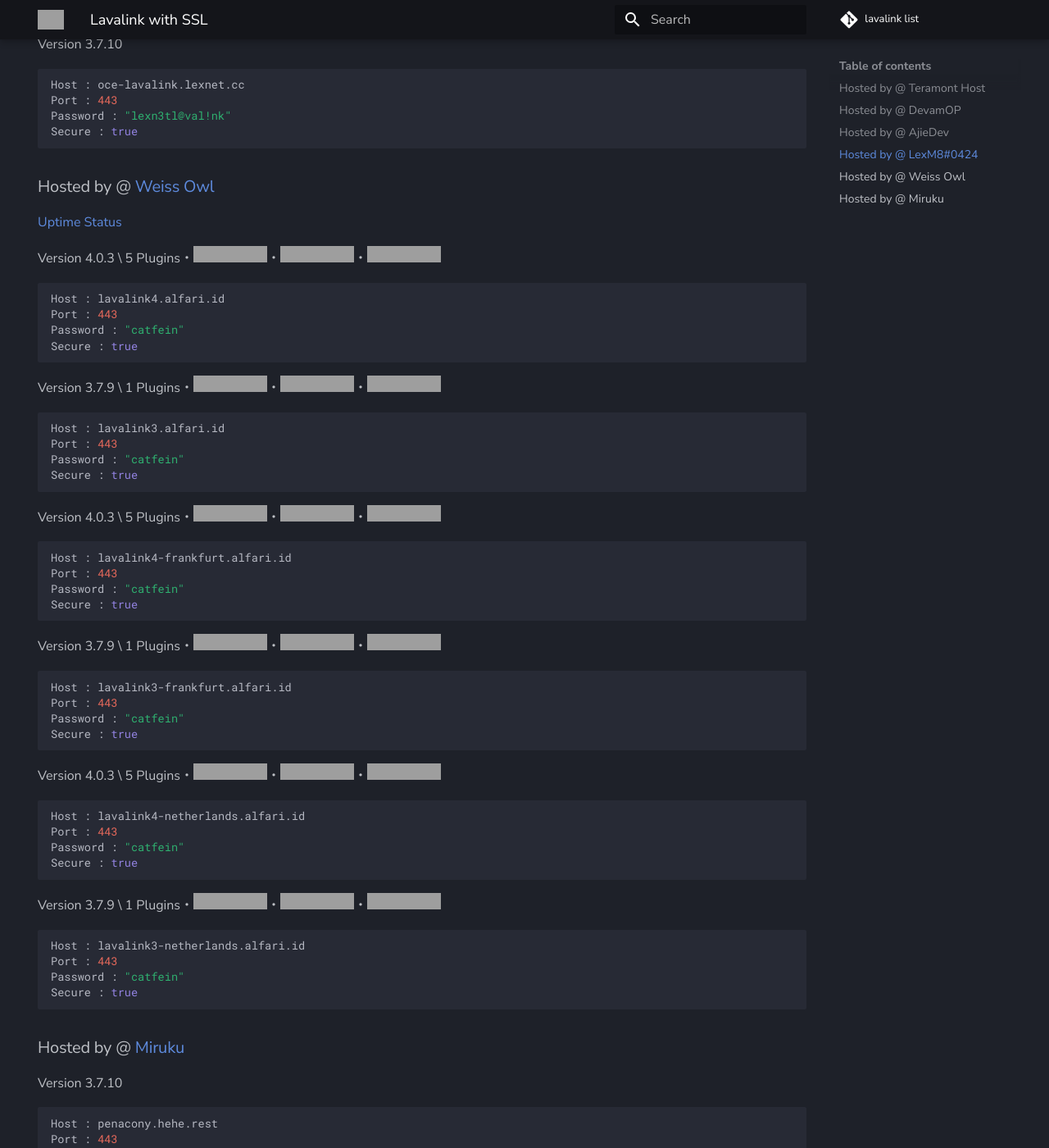
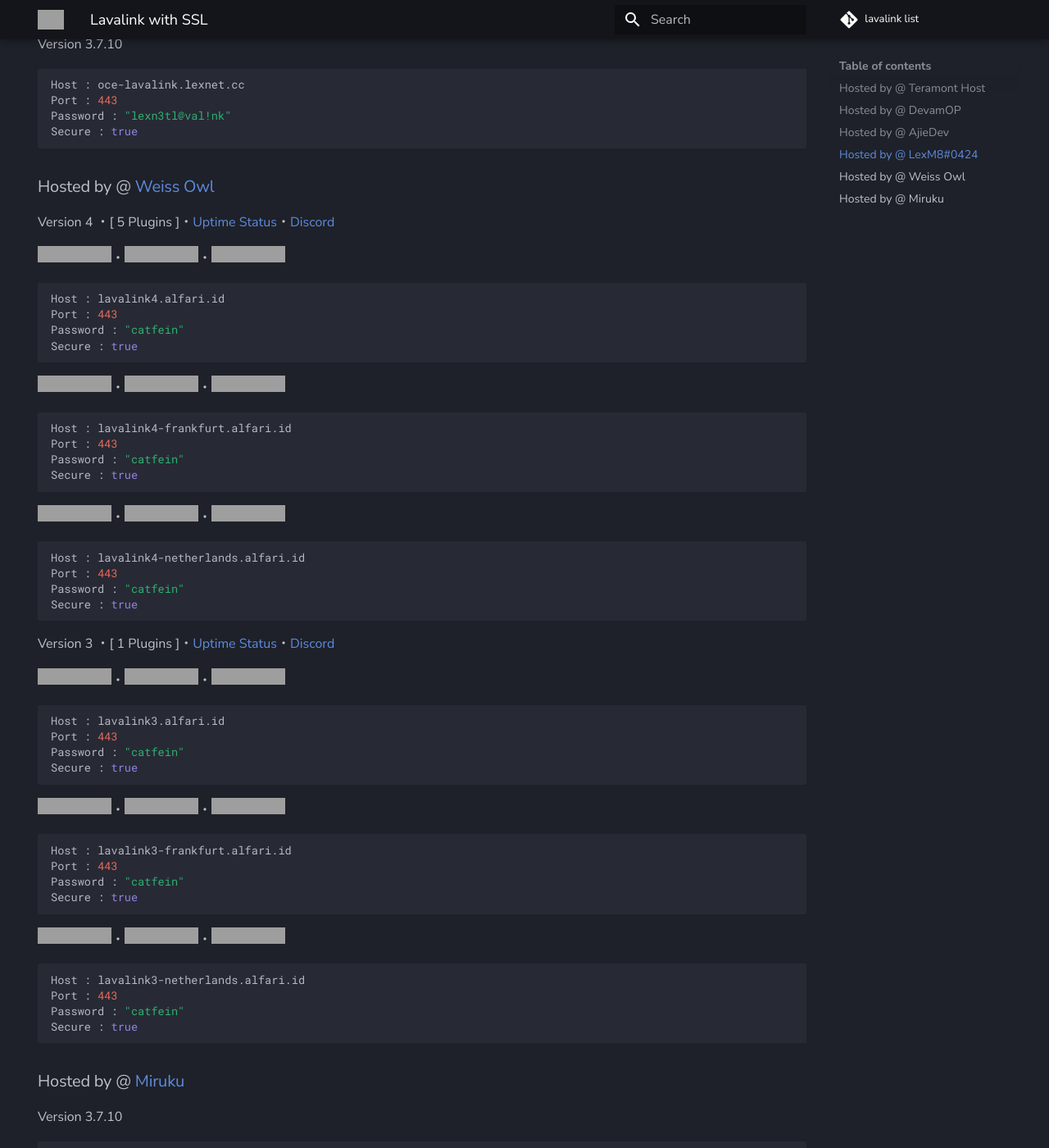
Before and after one commit to DarrenOfficial/lavalink-list, an MkDocs documentation site: the page built from docs/SSL/lavalink-with-ssl.md, in a window 1280 px wide and 1400 px high, scrolled down 1625 px, cut to the strip 0-1400 px from the top of the window. Shown: the whole strip at 82% size. Built offline with MkDocs 1.6.1 and Material for MkDocs 9.7.7, drawn with Linux system fonts in a browser that asks for light colours; comment, search, counter and statistics services are not loaded; grey boxes are pictures that could not be loaded.

Commit message:
Update View (#460)
* Update lavalink-without-ssl.md

update my node.alfari.id to bali.weissx.com

* Update lavalink-without-ssl.md

update secord lavalink to ver 4.0.0 and update new port

* Update lavalink-without-ssl.md

remove-old lavalink without ssl

* Update lavalink-with-ssl.md

add new lava ssl

* Update lavalink-without-ssl.md

add ver non ssl

* Update lavalink-without-ssl.md

add version v3 no ssl

* Update lavalink-with-ssl.md

add v3 with ssl

* Update lavalink-with-ssl.md

remove SSL

* Update lavalink-without-ssl.md

update new server lavaink with more bandwidth

* Update lavalink-with-ssl.md

add SSL ver

* Update lavalink-without-ssl.md

update link for non ssl

* Update lavalink-without-ssl.md

* Update lavalink-without-ssl.md

* Update lavalink-with-ssl.md

* Update lavalink-with-ssl.md

* Update lavalink-without-ssl.md

* Update lavalink-without-ssl.md

* Update lavalink-without-ssl.md

* Update lavalink-without-ssl.md

* Update lavalink-without-ssl.md

* Update lavalink-without-ssl.md

* Update lavalink-without-ssl.md

* Update lavalink-without-ssl.md

* Update lavalink-with-ssl.md

* Update lavalink-with-ssl.md

* Update lavalink-without-ssl.md

* Update lavalink-with-ssl.md

* Update lavalink-without-ssl.md

* Update lavalink-without-ssl.md

* Update lavalink-without-ssl.md

* Update lavalink-with-ssl.md

* Update lavalink-with-ssl.md

* Update lavalink-without-ssl.md

* Update lavalink-without-ssl.md

* Update lavalink-with-ssl.md

````diff
--- a/docs/SSL/lavalink-with-ssl.md
+++ b/docs/SSL/lavalink-with-ssl.md
@@ -81,41 +81,26 @@ Password : "lexn3tl@val!nk"
 Secure : true
 ```
 
+
 ### Hosted by @ [Weiss Owl](https://discord.alfari.id)
-[Uptime Status](https://kuma.alfari.id)
 
-Version 4.0.3 \ 5 Plugins・![Uptime](https://status.alfari.id/api/badge/4/uptime)・![Ping](https://status.alfari.id/api/badge/4/ping)・![Status](https://status.alfari.id/api/badge/4/status)
+Version 4 ・[ 5 Plugins ]・[Uptime Status](https://kuma.alfari.id)・[Discord](https://discord.alfari.id)
+
+![Uptime](https://status.alfari.id/api/badge/4/uptime)・![Ping](https://status.alfari.id/api/badge/4/ping)・![Status](https://status.alfari.id/api/badge/4/status)
 ```bash
 Host : lavalink4.alfari.id
 Port : 443
 Password : "catfein"
 Secure : true
 ```
-
-Version 3.7.9 \ 1 Plugins・![Uptime](https://status.alfari.id/api/badge/5/uptime)・![Ping](https://status.alfari.id/api/badge/5/ping)・![Status](https://status.alfari.id/api/badge/5/status)
-```bash
-Host : lavalink3.alfari.id
-Port : 443
-Password : "catfein"
-Secure : true
-```
-Version 4.0.3 \ 5 Plugins・![Uptime](https://status.alfari.id/api/badge/35/uptime)・![Ping](https://status.alfari.id/api/badge/35/ping)・![Status](https://status.alfari.id/api/badge/35/status)
+![Uptime](https://status.alfari.id/api/badge/35/uptime)・![Ping](https://status.alfari.id/api/badge/35/ping)・![Status](https://status.alfari.id/api/badge/35/status)
 ```bash
 Host : lavalink4-frankfurt.alfari.id
 Port : 443
 Password : "catfein"
 Secure : true
 ```
-
-Version 3.7.9 \ 1 Plugins・![Uptime](https://status.alfari.id/api/badge/34/uptime)・![Ping](https://status.alfari.id/api/badge/34/ping)・![Status](https://status.alfari.id/api/badge/34/status)
-```bash
-Host : lavalink3-frankfurt.alfari.id
-Port : 443
-Password : "catfein"
-Secure : true
-```
-
-Version 4.0.3 \ 5 Plugins・![Uptime](https://status.alfari.id/api/badge/32/uptime)・![Ping](https://status.alfari.id/api/badge/32/ping)・![Status](https://status.alfari.id/api/badge/32/status)
+![Uptime](https://status.alfari.id/api/badge/32/uptime)・![Ping](https://status.alfari.id/api/badge/32/ping)・![Status](https://status.alfari.id/api/badge/32/status)
 ```bash
 Host : lavalink4-netherlands.alfari.id
 Port : 443
@@ -123,13 +108,30 @@ Password : "catfein"
 Secure : true
 ```
 
-Version 3.7.9 \ 1 Plugins・![Uptime](https://status.alfari.id/api/badge/30/uptime)・![Ping](https://status.alfari.id/api/badge/30/ping)・![Status](https://status.alfari.id/api/badge/30/status)
+Version 3 ・[ 1 Plugins ]・[Uptime Status](https://kuma.alfari.id)・[Discord](https://discord.alfari.id)
+
+![Uptime](https://status.alfari.id/api/badge/5/uptime)・![Ping](https://status.alfari.id/api/badge/5/ping)・![Status](https://status.alfari.id/api/badge/5/status)
+```bash
+Host : lavalink3.alfari.id
+Port : 443
+Password : "catfein"
+Secure : true
+```
+![Uptime](https://status.alfari.id/api/badge/34/uptime)・![Ping](https://status.alfari.id/api/badge/34/ping)・![Status](https://status.alfari.id/api/badge/34/status)
+```bash
+Host : lavalink3-frankfurt.alfari.id
+Port : 443
+Password : "catfein"
+Secure : true
+```
+![Uptime](https://status.alfari.id/api/badge/30/uptime)・![Ping](https://status.alfari.id/api/badge/30/ping)・![Status](https://status.alfari.id/api/badge/30/status)
 ```bash
 Host : lavalink3-netherlands.alfari.id
 Port : 443
 Password : "catfein"
 Secure : true
 ```
+
 
 ### Hosted by @ [Miruku](https://github.com/sprucecellodev125/)
 Version 3.7.10
````
Also changed, not shown: docs/NoSSL/lavalink-without-ssl.md (+23 -23 lines).
